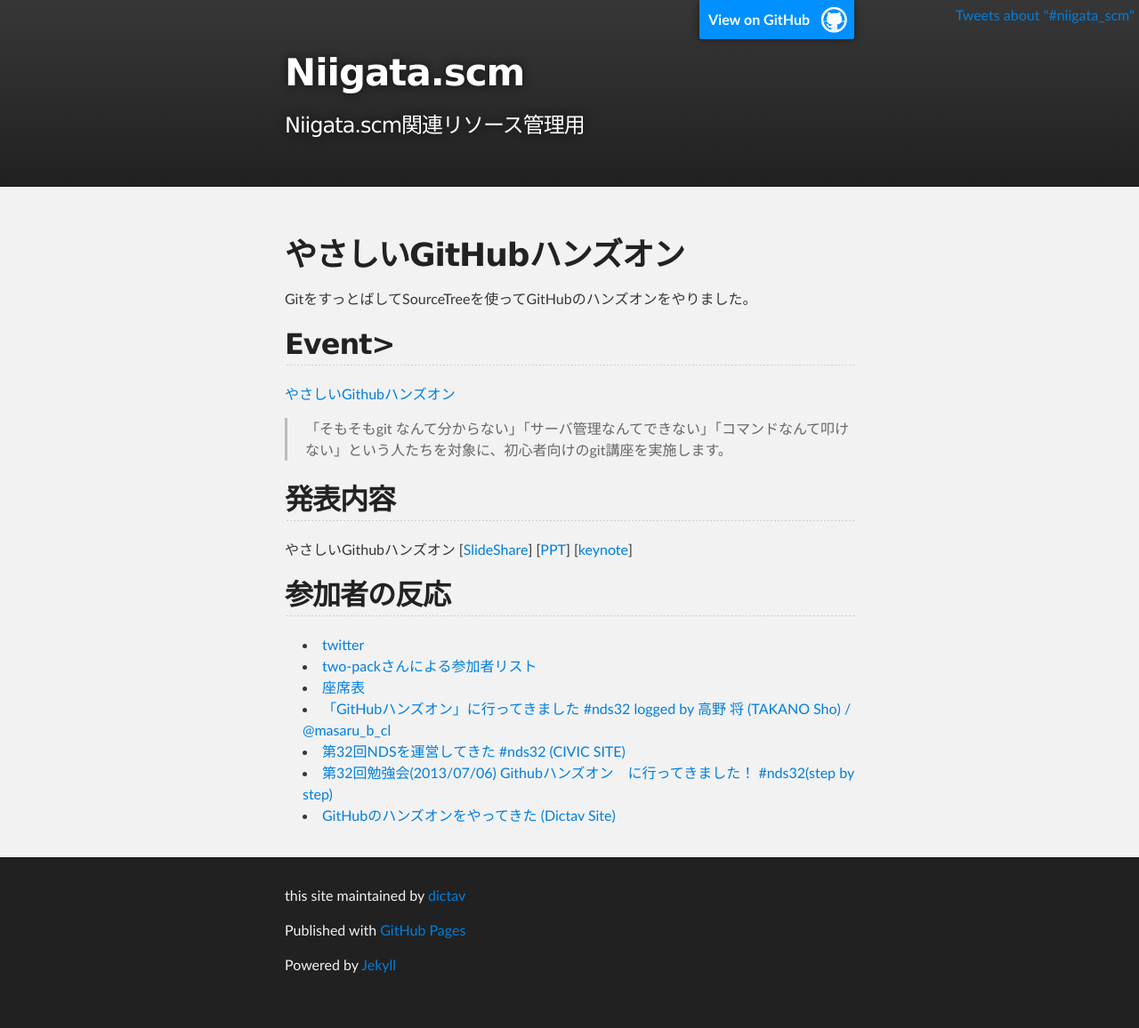
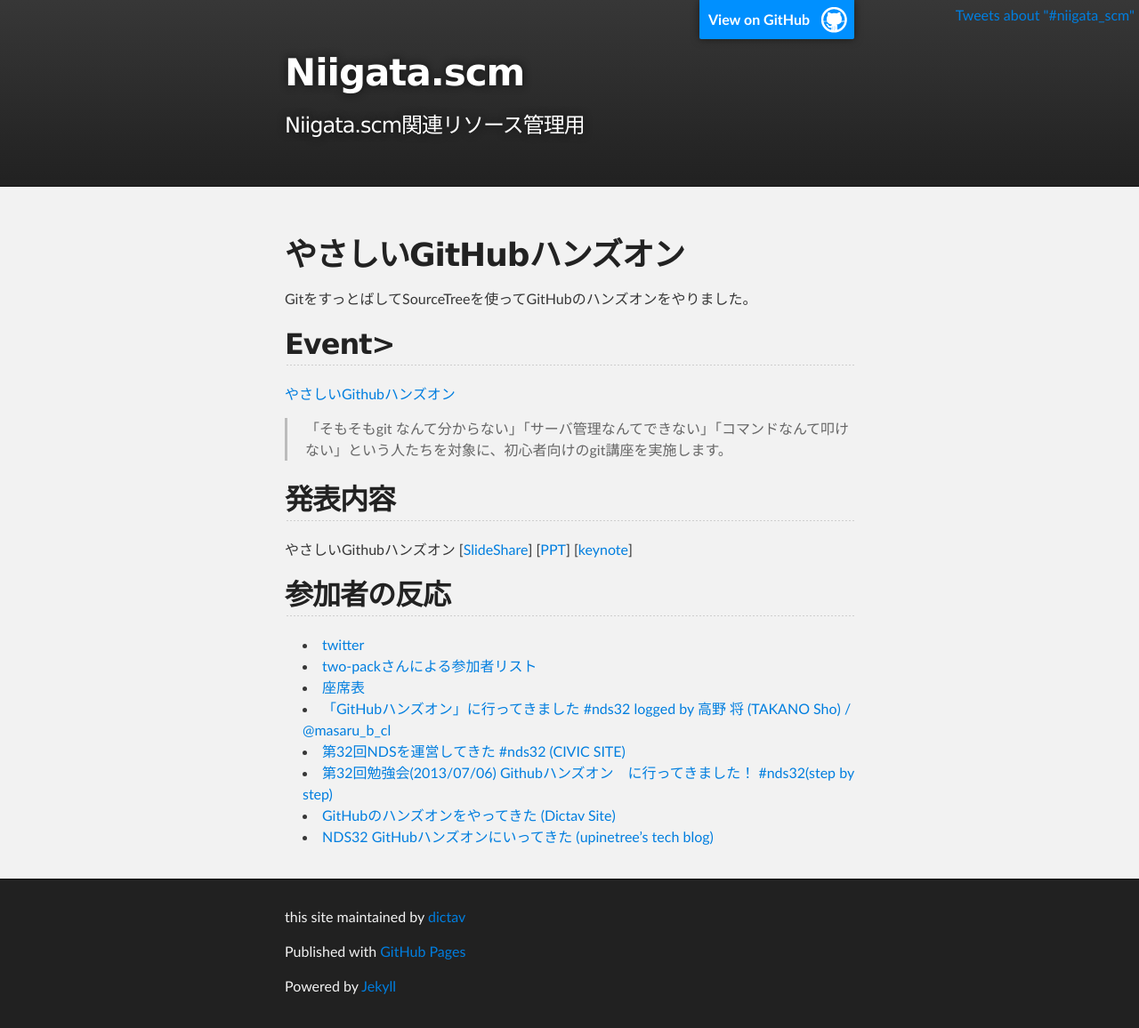
Before and after one commit to niigata-scm/niigata-scm.github.io, a Jekyll site: the page built from easy_github_handson.md, in a window 1280 px wide. Shown: the whole page at 89% size. Built offline with Jekyll 4.4.1, drawn with Linux system fonts in a browser that asks for light colours; Markdown is read by kramdown in place of the engine named in the settings; comment, search, counter and statistics services are not loaded; before the commit the page ends 1132 px from its top, so only the background shows below that.

Commit message:
add a link to upinetree's report
fixed unnecessary blank space

```diff
--- a/easy_github_handson.md
+++ b/easy_github_handson.md
@@ -25,4 +25,5 @@
 * [「GitHubハンズオン」に行ってきました #nds32 logged by 高野 将 (TAKANO Sho) / @masaru_b_cl](http://takanosho.wordpress.com/2013/07/07/joined-nds32/)
 * [第32回NDSを運営してきた #nds32 (CIVIC SITE)](http://civic.xrea.jp/2013/07/08/nds32/)
 * [第32回勉強会(2013/07/06) Githubハンズオン　に行ってきました！ #nds32(step by step)](http://two-pack-sbs.blogspot.jp/2013/07/3220130706-github-nds32.html?spref=tw)
-* [ GitHubのハンズオンをやってきた (Dictav Site)](http://www.dictav.info/2013/07/07/EasyGitHubHandsOn.html)
+* [GitHubのハンズオンをやってきた (Dictav Site)](http://www.dictav.info/2013/07/07/EasyGitHubHandsOn.html)
+* [NDS32 GitHubハンズオンにいってきた (upinetree's tech blog)](http://upinetree.hatenablog.com/entry/2013/07/10/210843)
```
